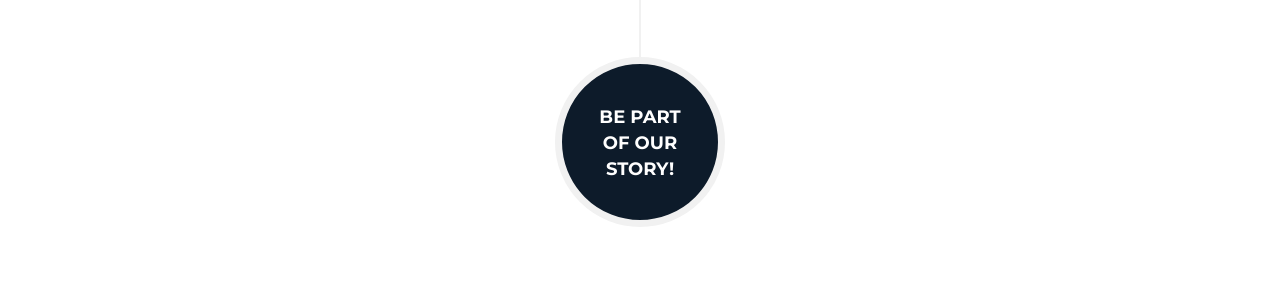
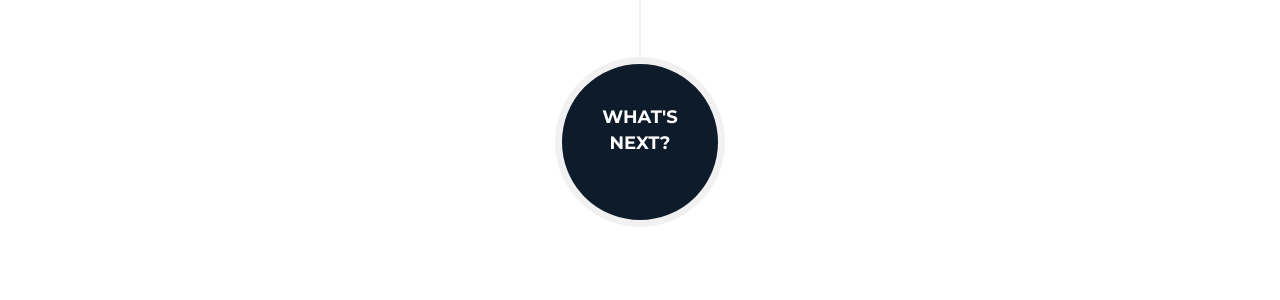
Before and after one commit to n2o2a2h/noahlarsritter.github.io, a Jekyll site: the page built from index.html, in a window 1280 px wide and 900 px high, scrolled down 4228 px. Shown: the part 154-454 px from the top of the window. Built offline with Jekyll 4.4.1, drawn with Linux system fonts in a browser that asks for light colours; some web fonts are replaced.

Commit message:
Update about.html

```diff
--- a/_includes/about.html
+++ b/_includes/about.html
@@ -68,9 +68,9 @@
                         </li>
                         <li class="timeline-inverted">
                             <div class="timeline-image">
-                                <h4>Be Part
-                                    <br>Of Our
-                                    <br>Story!</h4>
+                                <h4>What's
+                                    <br>Next?
+                                    <br></h4>
                             </div>
                         </li>
                     </ul>
```
